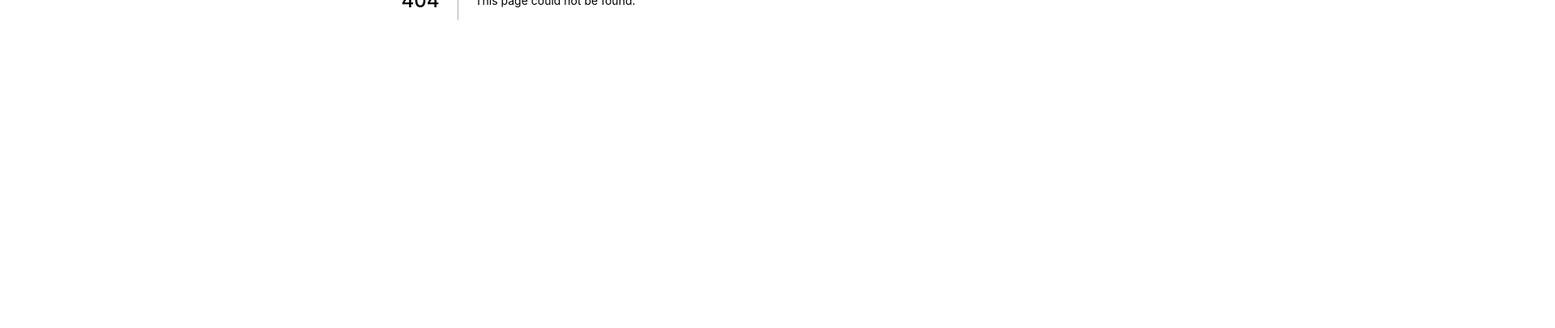
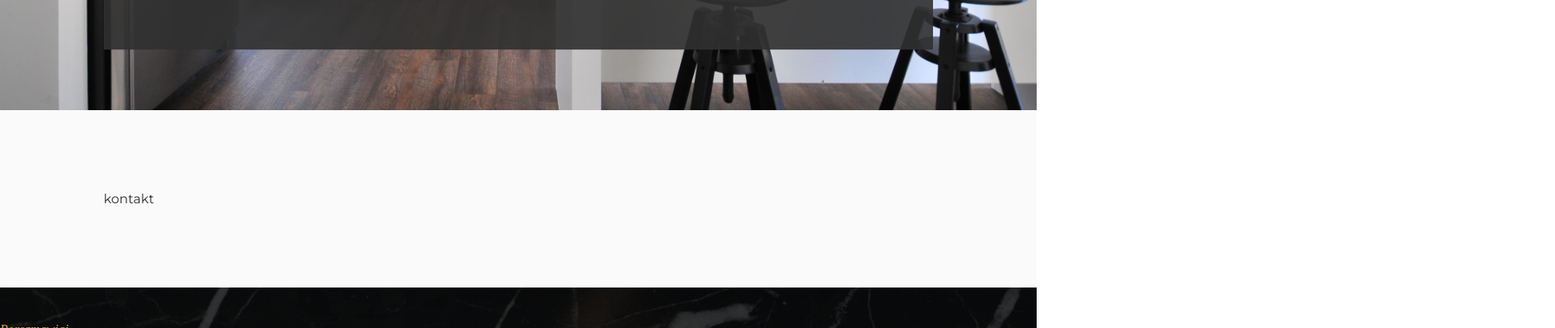
Before and after one commit to mbalazy/glazur-mat, a Next.js app: page /kontakt in a window 1280 px wide. Before the commit this address had no page. Shown: the part 400-805 px from the top of the page at 81% size, 1920 px wide, since content can reach past the window. Built offline with nearby package versions, Linux system fonts and the light colour scheme; a web font is replaced by a local one.

Commit message:
Add Contact page

```diff
--- a/components/templates/Section.style.ts
+++ b/components/templates/Section.style.ts
@@ -4,6 +4,9 @@ import type { SectionProps } from './Section'
 
 type SectionWrapperProps = {
   isGray: SectionProps['isGray']
+}
+type ChildrenWrapperProps = {
+  isEmptyHeading: boolean
 }
 
 export const SectionWrapper = styled.section<SectionWrapperProps>`
@@ -37,11 +40,16 @@ export const Subheading = styled.p`
   `}
 `
 
-export const ChildrenWrapper = styled.div`
-  margin-top: 8rem;
+export const ChildrenWrapper = styled.div<ChildrenWrapperProps>`
   width: 80vw;
   max-width: ${({ theme }) => theme.dimensions.mainContentWidth};
 
   display: grid;
   gap: 8rem;
+
+  ${({ isEmptyHeading }) =>
+    !isEmptyHeading &&
+    css`
+      margin-top: 8rem;
+    `}
 `
--- a/components/templates/Section.tsx
+++ b/components/templates/Section.tsx
@@ -12,7 +12,7 @@ const Section = ({ heading, subheading, children, isGray }: SectionProps) => {
     <SectionWrapper isGray={isGray}>
       {heading && <Heading>{heading}</Heading>}
       {subheading && <Subheading>{subheading}</Subheading>}
-      <ChildrenWrapper>{children}</ChildrenWrapper>
+      <ChildrenWrapper isEmptyHeading={!heading && !subheading}>{children}</ChildrenWrapper>
     </SectionWrapper>
   )
 }
--- /dev/null
+++ b/components/views/Contact/Contact.tsx
@@ -0,0 +1,20 @@
+import MainTemplate from '../../templates/MainTemplate'
+import Section from '../../templates/Section'
+
+const Contact = () => {
+  return (
+    <MainTemplate
+      isFullWidth={true}
+      height={52}
+      heading="Skontaktuj się z nami"
+      subheading=""
+      imageSrc="/hero4.jpg"
+    >
+      <Section>
+        <p>kontakt</p>
+      </Section>
+    </MainTemplate>
+  )
+}
+
+export default Contact
--- a/components/views/WhyUs/WhyUs.tsx
+++ b/components/views/WhyUs/WhyUs.tsx
@@ -1,5 +1,4 @@
 import React from 'react'
-import { GridWrapper } from '../../templates/GridWrapper.style'
 import MainTemplate from '../../templates/MainTemplate'
 import Section from '../../templates/Section'
 
@@ -13,9 +12,7 @@ const WhyUs = () => {
       imageSrc="/hero4.jpg"
     >
       <Section heading="">
-        <GridWrapper>
-          <p>dlaczego my</p>
-        </GridWrapper>
+        <p>dlaczego my</p>
       </Section>
     </MainTemplate>
   )
--- /dev/null
+++ b/pages/kontakt/index.tsx
@@ -0,0 +1,6 @@
+import React from 'react'
+import Contact from '../../components/views/Contact/Contact'
+
+const ContactPage = () => <Contact />
+
+export default ContactPage
```
